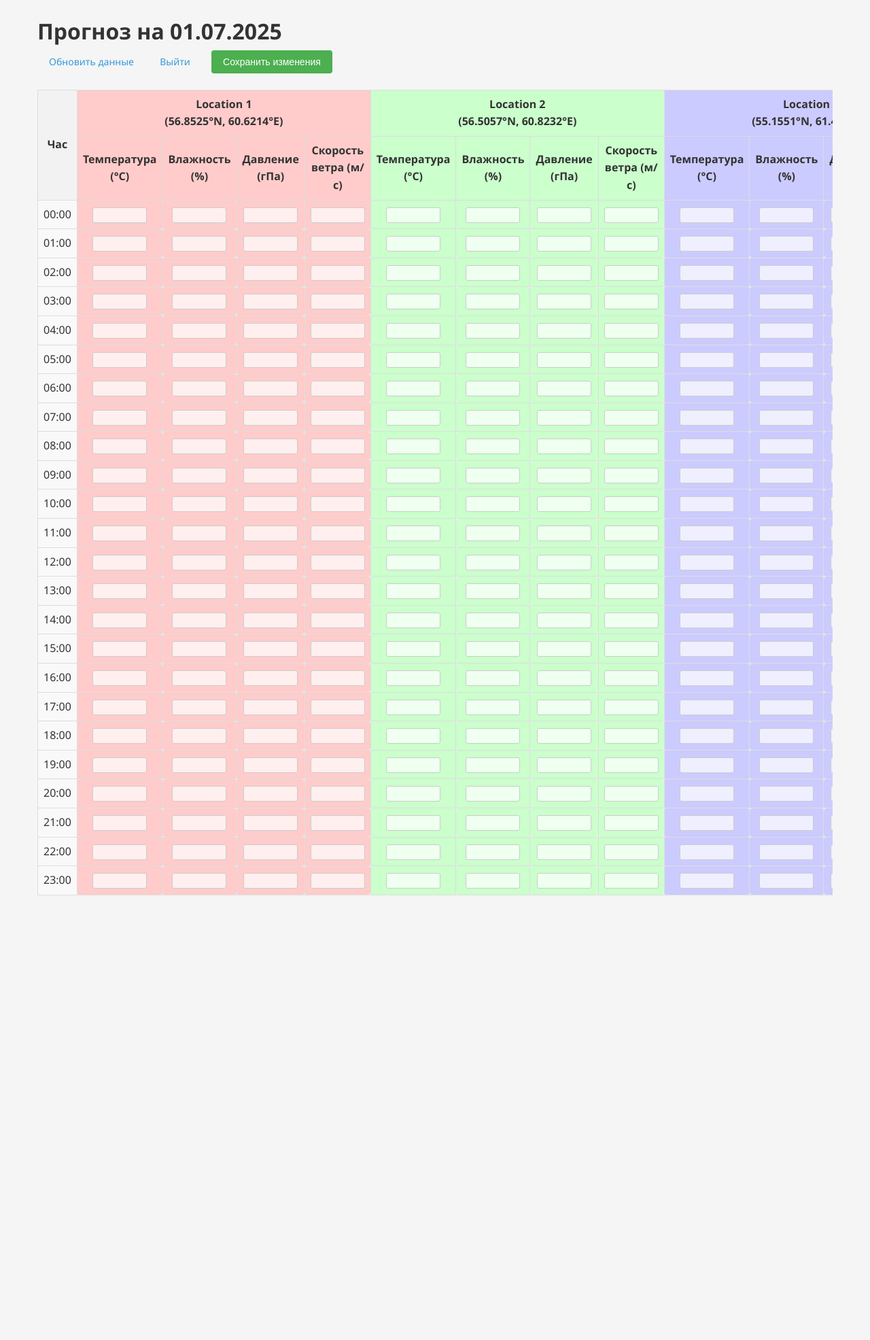
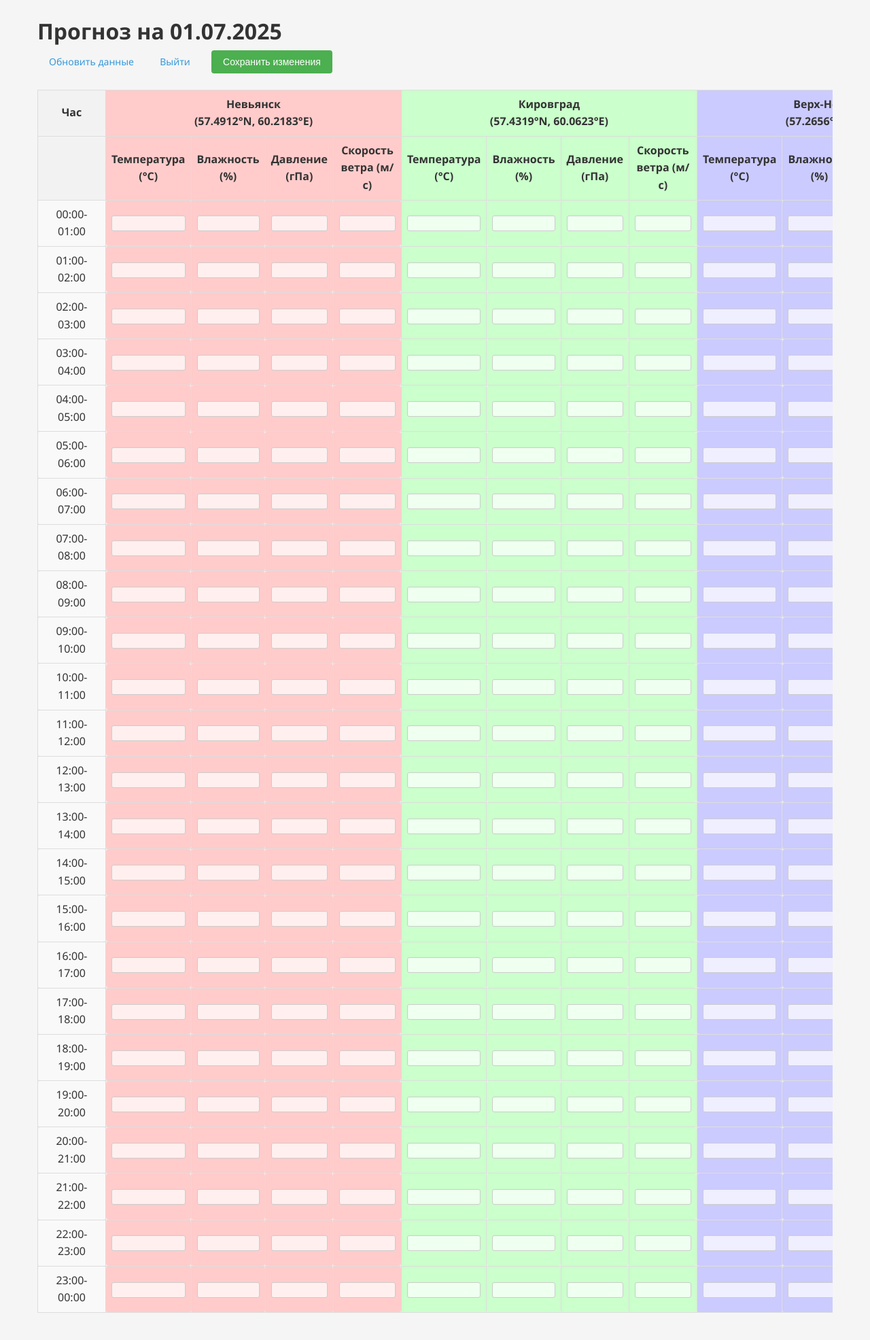
Before and after one commit to M007AX/GTE, a Flask app: page /project in a window 1280 px wide. Shown: the whole page at 68% size. Before the commit the page ends 1317 px from the top, so only its background shows below. Run offline with Flask 3, Linux system fonts and the light colour scheme; the visitor is signed in with stand-in values (Sample User, id 1); data that the repository does not hold is empty.

Commit message:
added weather forecasting for all locations

```diff
--- a/app/routes/auth/auth.py
+++ b/app/routes/auth/auth.py
@@ -14,11 +14,18 @@ ADMIN_USER = {
 }
 
 LOCATIONS = [
-    {"name": "Location 1", "coords": (56.852528, 60.621444), "color": "#FFCCCB"},
-    {"name": "Location 2", "coords": (56.505694, 60.823194), "color": "#CBFFCC"},
-    {"name": "Location 3", "coords": (55.155083, 61.438750), "color": "#CCCBFF"},
-    {"name": "Location 4", "coords": (57.162361, 65.609639), "color": "#FFFFCB"},
-    {"name": "Location 5", "coords": (24, 54), "color": "#FFCBFF"}
+    {"name": "Невьянск", "coords": (57.491225, 60.218251), "color": "#FFCCCB"},
+    {"name": "Кировград", "coords": (57.431916, 60.062321), "color": "#CBFFCC"},
+    {"name": "Верх-Нейвинский", "coords": (57.265589, 60.131644), "color": "#CCCBFF"},
+    {"name": "Арамиль", "coords": (56.700276, 60.828647), "color": "#FFFFCB"},
+    {"name": "Нижняя Салда", "coords": (58.071490, 60.716331), "color": "#FFCBFF"},
+    {"name": "Нижний Тагил", "coords": (57.907562, 59.971474), "color": "#FFD8CB"},
+    {"name": "Верхняя Салда", "coords": (58.050898, 60.546253), "color": "#CBFFD8"},
+    {"name": "Сысерть", "coords": (56.502286, 60.810034), "color": "#D8CBFF"},
+    {"name": "Верхняя Сысерть", "coords": (56.438030, 60.755165), "color": "#FFEECB"},
+    {"name": "с. Черданцево", "coords": (56.600331, 60.946263), "color": "#CBEEFF"},
+    {"name": "д. Токарево", "coords": (56.613470, 60.947746), "color": "#EECBFF"},
+    {"name": "Первоуральск", "coords": (56.905819, 59.943267), "color": "#CBFFEE"}
 ]
 
 
--- a/app/templates/project.html
+++ b/app/templates/project.html
@@ -16,12 +16,13 @@
         <table class="weather-table">
             <thead>
                 <tr>
-                    <th rowspan="2">Час</th>
+                    <th class="sticky-column">Час</th>
                     {% for location in locations %}
                     <th colspan="4" style="background-color: {{ location.color }}">{{ location.name }}<br>({{ location.coords[0]|round(4) }}°N, {{ location.coords[1]|round(4) }}°E)</th>
                     {% endfor %}
                 </tr>
                 <tr>
+                    <th class="sticky-column"></th>
                     {% for location in locations %}
                     <th style="background-color: {{ location.color }}">Температура (°C)</th>
                     <th style="background-color: {{ location.color }}">Влажность (%)</th>
@@ -33,7 +34,7 @@
             <tbody>
                 {% for hour in range(24) %}
                 <tr>
-                    <td>{{ "%02d:00" % hour }}</td>
+                    <td class="sticky-column">{{ "%02d:00" % hour }}-{{ "%02d:00" % (hour+1) if hour < 23 else "00:00" }}</td>
                     {% for location in locations %}
                         {% set loc_data = weather_data|selectattr('Локация', 'equalto', location.name)|selectattr('Час', 'equalto', "%02d:00" % hour)|list %}
                         {% if loc_data %}
@@ -59,40 +60,56 @@
     .table-container {
         width: 100%;
         overflow-x: auto;
+        position: relative;
         margin-bottom: 20px;
     }
+
     .weather-table {
-        width: 100%;
         border-collapse: collapse;
-        min-width: 800px;
+        min-width: 100%;
     }
+
     .weather-table th, .weather-table td {
         border: 1px solid #ddd;
         padding: 8px;
         text-align: center;
+        min-width: 100px;
+        box-sizing: border-box;
     }
+
+    .sticky-column {
+        position: sticky;
+        left: 0;
+        background-color: white;
+        z-index: 2;
+        box-shadow: 2px 0 5px rgba(0,0,0,0.1);
+    }
+
     .weather-table th {
         position: sticky;
         top: 0;
+        background-color: #f2f2f2;
+        z-index: 3;
     }
-    .weather-table tr:nth-child(even) {
-        background-color: #f9f9f9;
+
+    .weather-table th.sticky-column {
+        z-index: 4;
     }
+
     .editable {
-        width: 80px;
+        width: 100%;
         border: 1px solid #ccc;
         border-radius: 3px;
         padding: 3px;
         text-align: center;
         background-color: rgba(255, 255, 255, 0.7);
+        box-sizing: border-box;
     }
+
     .btn-save {
         background-color: #4CAF50;
         color: white;
         margin-left: 10px;
-    }
-    .btn-save:hover {
-        background-color: #45a049;
     }
 </style>
 
@@ -127,7 +144,6 @@ document.addEventListener('DOMContentLoaded', function() {
             .then(data => {
                 if (data.success) {
                     alert('Изменения успешно сохранены!');
-                    // Обновляем оригинальные значения
                     inputs.forEach(input => {
                         input.setAttribute('data-original-value', input.value);
                     });
@@ -144,7 +160,6 @@ document.addEventListener('DOMContentLoaded', function() {
         }
     });
 
-    // Сохраняем оригинальные значения при загрузке
     document.querySelectorAll('.editable').forEach(input => {
         input.setAttribute('data-original-value', input.value);
     });
```
